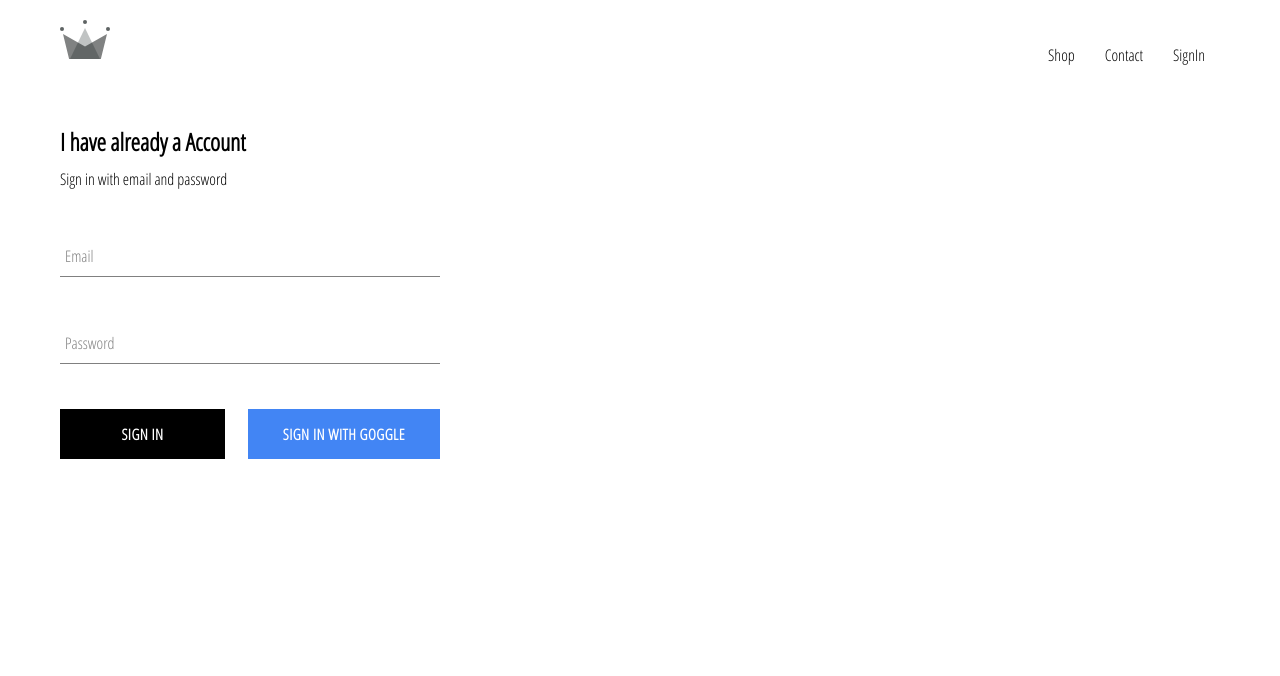
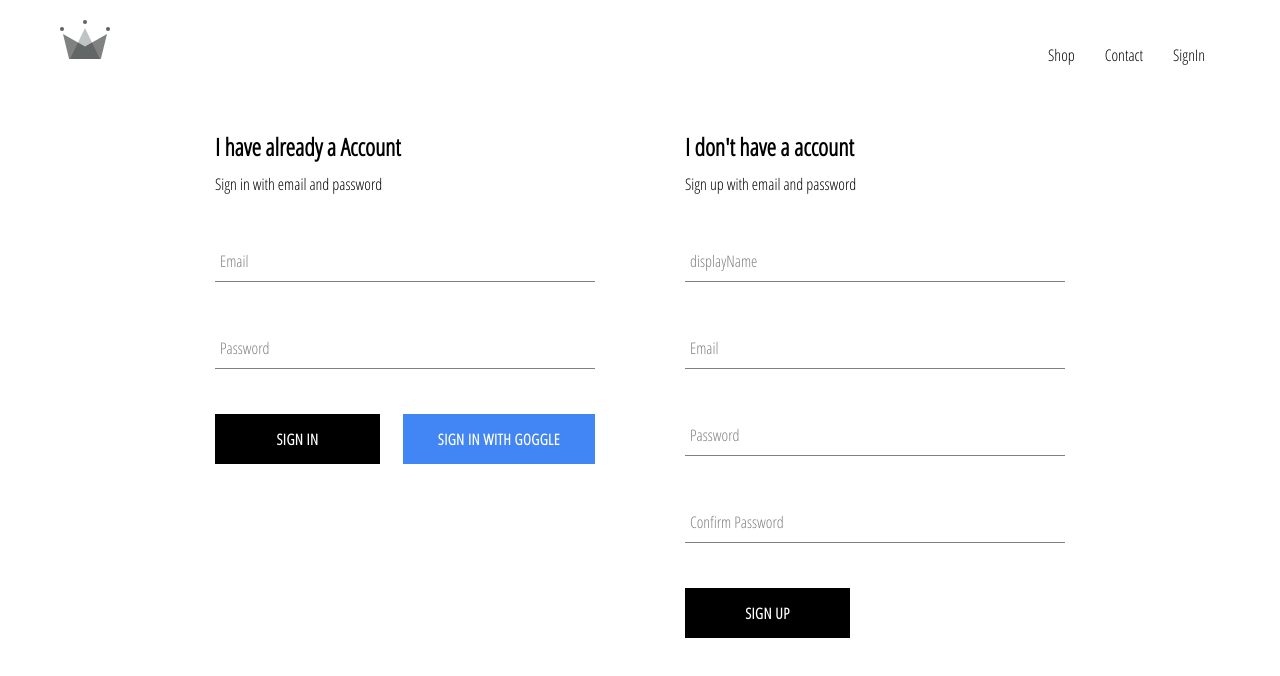
Before and after one commit to Preeti-singh0397/shopping-mall, a React (Create React App) app: page /signin in a window 1280 px wide. Shown: the top 676 px of the page. Built offline with nearby package versions, Linux system fonts and the light colour scheme; no server answers.

Commit message:
adding sign in form

```diff
--- a/src/App.js
+++ b/src/App.js
@@ -5,7 +5,7 @@
 import SignInAndSignUpPage from './pages/sign-in-and-sign-up/sign-in-and-sign-up.component';
 import { Route, Switch } from "react-router-dom";
 import Header from './components/header/header.component';
-import { auth } from "./firebase/firebase.utils";
+import { auth,createUserProfileDocument } from "./firebase/firebase.utils";
 
 
 class App extends Component {
@@ -19,9 +19,20 @@
   unsubsscribeafromAuth=null;
 
   componentDidMount() {
-    this.unsubsscribeafromAuth=auth.onAuthStateChanged(user => {
-      this.setState({ currentUser: user })
-      console.log(user);
+    this.unsubsscribeafromAuth=auth.onAuthStateChanged(async userAuth => {
+      if (userAuth) {
+        const userRef=await createUserProfileDocument(userAuth);
+        userRef.onSnapshot(snapShort=>{
+          this.setState({
+            currentUser:{
+              id:snapShort.id,
+              ...snapShort.data()
+            }
+          })
+          console.log(this.state)
+        })
+      }
+      this.setState({currentUser:userAuth})
     })
   }
 
--- /dev/null
+++ b/src/components/sign-up/sign-up.component.js
@@ -0,0 +1,99 @@
+import React, { Component } from 'react'
+import "./sign-up.style.scss"
+import FormInput from '../form-input/form-input.component';
+import CustomButton from '../custom-button/custom-button.component';
+
+import { auth, createUserProfileDocument } from "../../firebase/firebase.utils";
+
+
+
+class SignUp extends Component {
+    constructor() {
+        super();
+        this.state = {
+            displayName: "",
+            email: "",
+            password: "",
+            confiormPassword: ""
+        }
+    }
+
+    handleChange = (e) => {
+        const { name, value } = e.target;
+        this.setState({
+            [name]: value
+        })
+    }
+
+    handleSubmit = async e => {
+        e.preventDefault();
+        const { displayName, email, password, confiormPassword } = this.state;
+        if (password !== confiormPassword) {
+            alert("Password Don't Match");
+            return
+        }
+
+        try {
+
+            const { user } = auth.createUserWithEmailAndPassword(email, password);
+            await createUserProfileDocument(user, { displayName })
+            this.setState({ displayName: "", email: "", password: "", confiormPassword: "" })
+
+
+        } catch (error) {
+
+        }
+
+    }
+
+
+    render() {
+        return (
+            <div className="sign-up">
+                <h2 className="title">I don't have a account</h2>
+                <span>Sign up with email and password</span>
+                <form className="sign-up-form" onSubmit={this.handleSubmit}>
+                    <FormInput
+                        name="displayName"
+                        type="text"
+                        lable="displayName"
+                        required
+                        value={this.state.displayName}
+                        handleChange={this.handleChange}
+                    />
+                    <FormInput
+                        name="email"
+                        type="email"
+                        lable="Email"
+                        required
+                        value={this.state.email}
+                        handleChange={this.handleChange}
+                    />
+                    <FormInput
+                        name="password"
+                        type="password"
+                        lable="Password"
+                        required
+                        value={this.state.password}
+                        handleChange={this.handleChange}
+                    />
+                    <FormInput
+                        name="confiormPassword"
+                        type="password"
+                        lable="Confirm Password"
+                        required
+                        value={this.state.confiormPassword}
+                        handleChange={this.handleChange}
+                    />
+
+                    <CustomButton type="submit">Sign Up</CustomButton>
+
+
+                </form>
+
+            </div>
+        )
+    }
+}
+
+export default SignUp;
--- /dev/null
+++ b/src/components/sign-up/sign-up.style.scss
@@ -0,0 +1,8 @@
+.sign-up{
+    width: 380px;
+    display: flex;
+    flex-direction: column;
+}
+.title{
+    margin: 10px 0px;
+}
--- a/src/firebase/firebase.utils.js
+++ b/src/firebase/firebase.utils.js
@@ -13,14 +13,43 @@
     measurementId: "G-X6ZVT0ZKZM"
 }
 
-firebase.initializeApp(config);
+
+export const createUserProfileDocument = async (userAuth, addtionalData) => {
+    if (!userAuth) return;
+
+    const userRef = firestore.doc(`users/${userAuth.uid}`);
+
+    const snapShort = await userRef.get();
+
+    if (!snapShort.exists) {
+        const { displayName, email } = userAuth;
+        const createAt=new Date();
+
+        try {
+            await userRef.set({
+                displayName,
+                email,
+                createAt,
+                ...addtionalData
+            })
+        } catch (error) {
+            console.log('user creating error', error.message);
+        }
+    }
+    return userRef;
+}
+
+
+//firebase.initializeApp(config);
+!firebase.apps.length ? firebase.initializeApp(config) : firebase.app();
+
 
 export const auth = firebase.auth();
 export const firestore = firebase.firestore();
 
 const provider = new firebase.auth.GoogleAuthProvider();
-provider.setCustomParameters({prompt:"select_account"})
-export const signInWithGoggle=()=>auth.signInWithPopup(provider);
+provider.setCustomParameters({ prompt: "select_account" })
+export const signInWithGoggle = () => auth.signInWithPopup(provider);
 
 
 export default firebase;
--- a/src/pages/sign-in-and-sign-up/sign-in-and-sign-up.component.jsx
+++ b/src/pages/sign-in-and-sign-up/sign-in-and-sign-up.component.jsx
@@ -1,11 +1,13 @@
 import React from 'react'
 import SignIn from '../../components/sign-in/sign-in.component'
+import SignUp from '../../components/sign-up/sign-up.component'
 import "./sign-in-and-sign-up.style.scss"
 
 function SignInAndSignUpPage() {
     return (
         <div className='sign-in-and-sign-up'>
             <SignIn/>
+            <SignUp/>
         </div>
     )
 }
--- a/src/pages/sign-in-and-sign-up/sign-in-and-sign-up.style.scss
+++ b/src/pages/sign-in-and-sign-up/sign-in-and-sign-up.style.scss
@@ -0,0 +1,6 @@
+.sign-in-and-sign-up{
+    width: 850px;
+    display: flex;
+    justify-content: space-between;
+    margin: 30px auto;
+}
```
